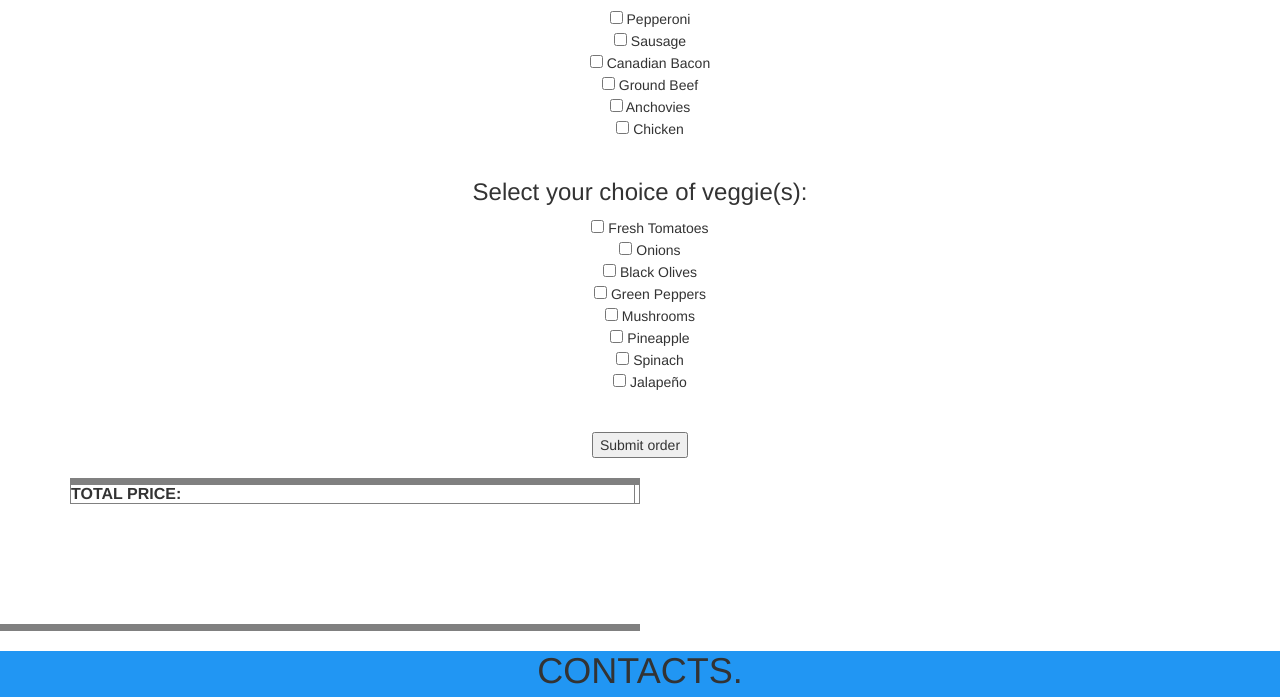
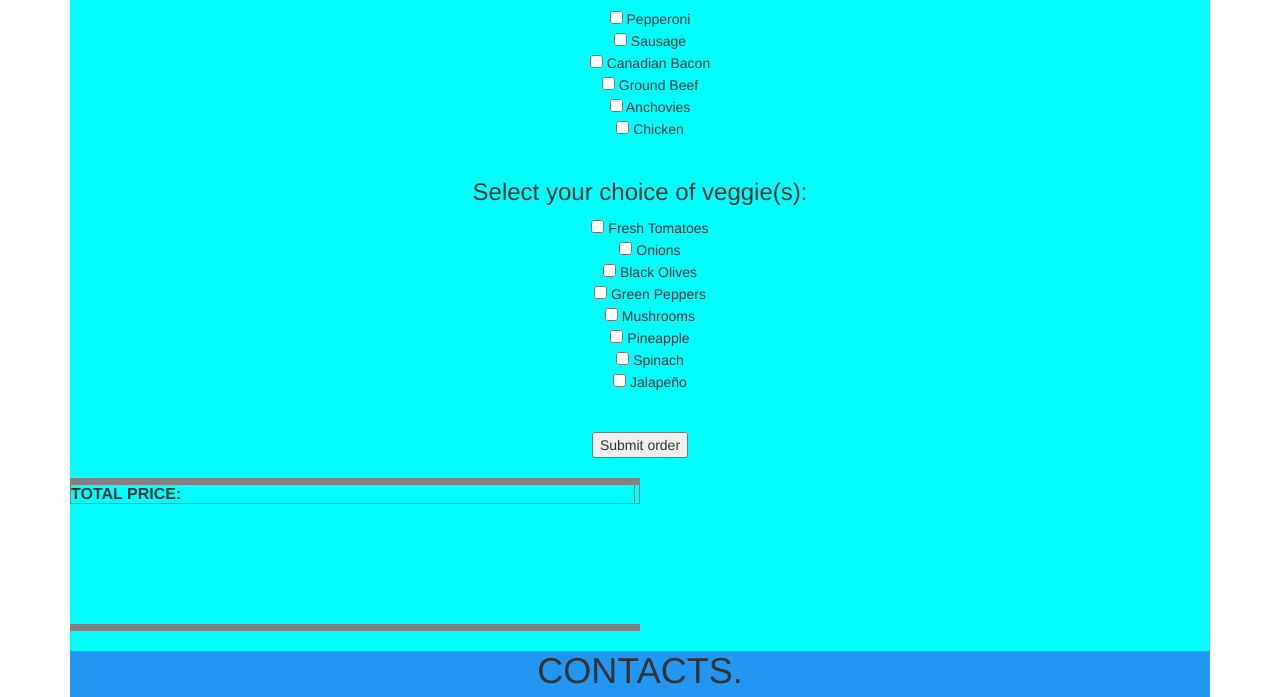
Before and after one commit to osman2491/pizza-project, a plain HTML site: page index.html in a window 1280 px wide. Shown: the part 1677-2374 px from the top of the page. Drawn offline with nearby package versions, Linux system fonts and the light colour scheme.

```diff
--- a/css/style.css
+++ b/css/style.css
@@ -28,6 +28,9 @@
   box-shadow: 1px 1px 2px #e7e7e7;
   border-radius: 4px;
   min-height: 275px;
+}
+#order{
+  background-color: aqua;
 }
 
 #home-carousel {
--- a/index.html
+++ b/index.html
@@ -97,6 +97,7 @@
     </div>
 </div>
 <div class="container">
+   <div id="order">
 	<h1>Pizza Order Menu</h1>
 	<br>
   <p><div class="info">
@@ -213,7 +214,6 @@
 	</table>
 	<br>
 	<br>
-</div>
 <br>
 <br>
 <!-- <button id="calc" type="submit" onclick="invoice()">Submit order</button> -->
@@ -245,6 +245,8 @@
 			<td id="vegprice"></td>
 		</tr>
 	</tbody>
+	</div>
+</div>
 </table>
 <div class="info-boxes"> <h1>CONTACTS.</h1>
     <div class="container">
```
